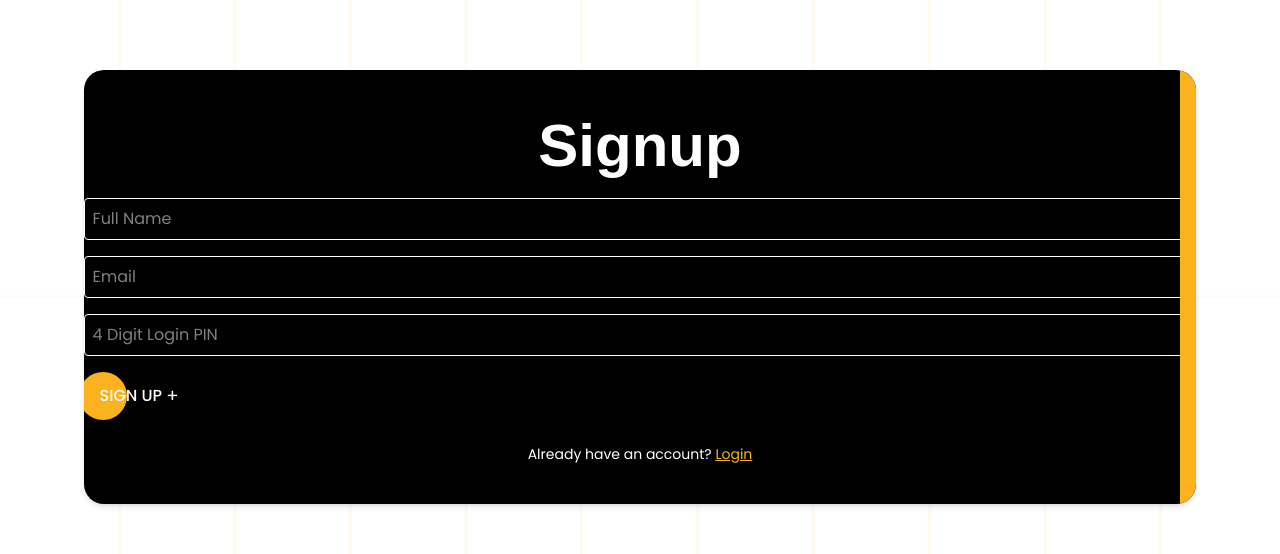
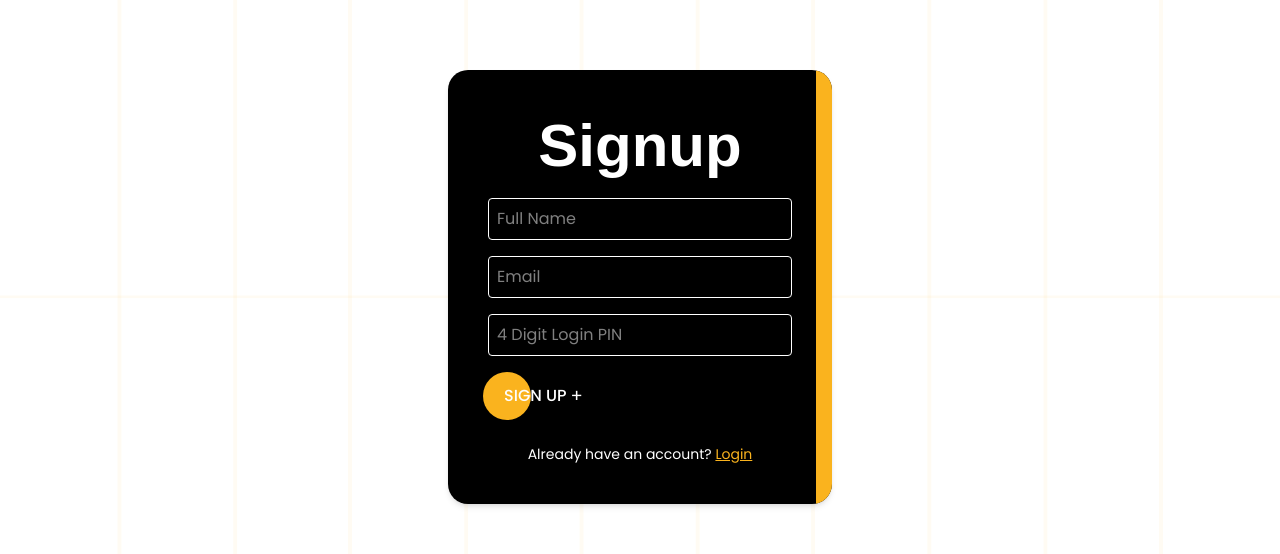
Before and after one commit to bbinnovate/Prediction, a Next.js app: page /signup in a window 1280 px wide. Shown: the part 153-707 px from the top of the page. Built offline with nearby package versions, Linux system fonts and the light colour scheme; no server answers.

Commit message:
login pin ui done

```diff
--- a/src/app/components/Login.tsx
+++ b/src/app/components/Login.tsx
@@ -76,7 +76,7 @@ export default function Login(){
 
  <div className="container lg:py-20 md:py-15 py-10 flex items-center justify-center min-h-screen">
 
-  <div className="relative bg-black p-10 shadow-md w-96 space-y-4 overflow-hidden rounded-[20px]">
+  <div className="relative bg-black lg:p-10 p-6 shadow-md w-96 space-y-4 overflow-hidden rounded-[20px]">
 
    <div className="absolute -right-1 top-0 w-4 sm:w-4 md:w-5 h-full bg-[#FAB31E]"></div>
 
--- a/src/app/components/Signup.tsx
+++ b/src/app/components/Signup.tsx
@@ -153,13 +153,13 @@ window.dispatchEvent(new Event("pin-login"));
 }
 
   return (
-    <div className=" container lg:py-20 md:py-15 py-10 flex items-center justify-center min-h-screen">
-      <div className="flex items-center justify-center">
+    <div className=" lg:py-20 md:py-15 py-10 flex items-center justify-center min-h-screen">
+      <div className="flex container items-center justify-center">
         <form
           onSubmit={handleSignup}
-          className="relative container bg-black p-10 shadow-md w-96 space-y-4 overflow-hidden rounded-[20px]"
+          className="relative  bg-black lg:p-10 p-6 shadow-md w-96 space-y-4 overflow-hidden rounded-[20px]"
         >
-            <div className="absolute -right-1 top-0 w-4 sm:w-4 md:w-5 h-full bg-[#FAB31E]"></div>
+             <div className="absolute -right-1 top-0 w-4 sm:w-4 md:w-5 h-full bg-[#FAB31E]"></div>
 
           <h2 className="text-xl font-semibold text-white text-center">
             Signup
```
